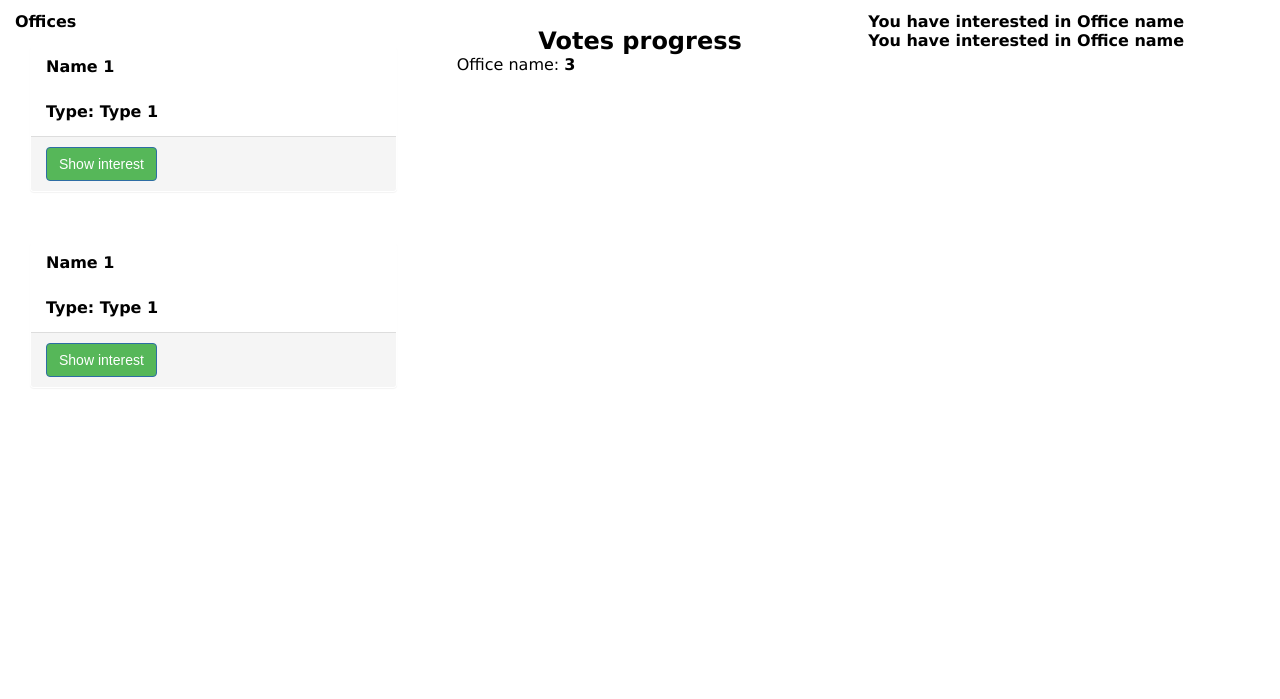
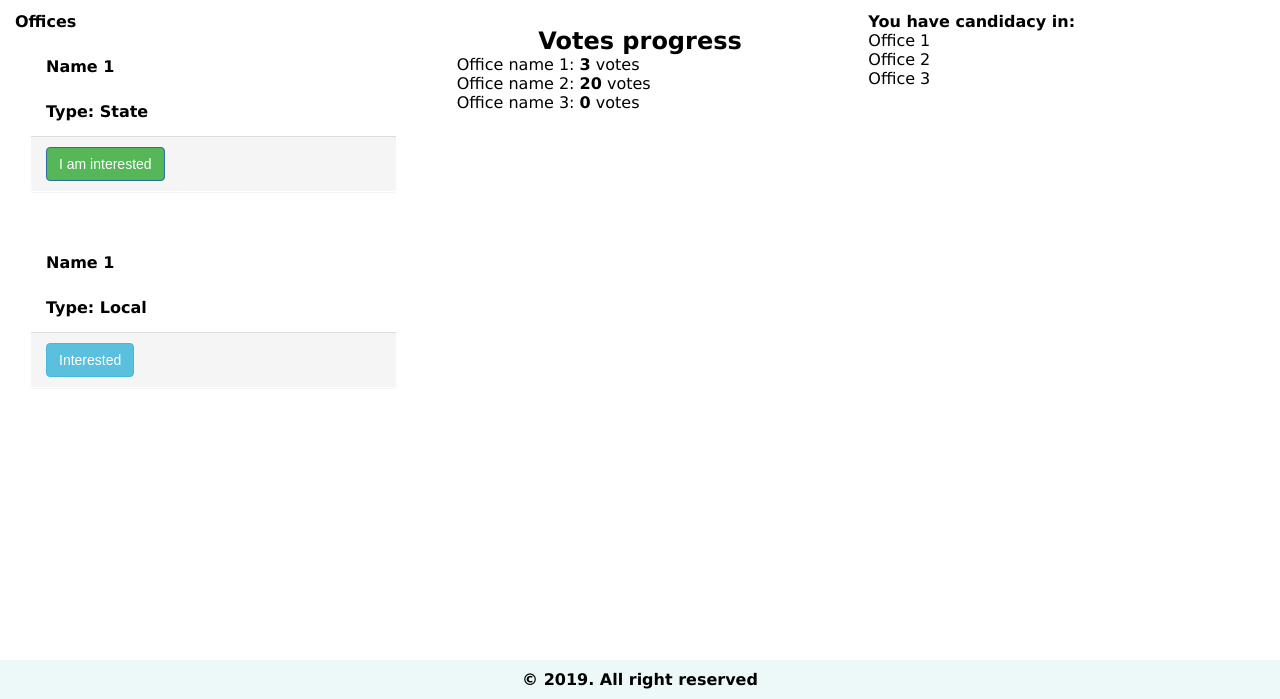
Before and after one commit to AJAkimana/politico, a plain HTML site: page UI/politician.html in a window 1280 px wide. Shown: the part 101-800 px from the top of the page. Drawn offline with Linux system fonts and the light colour scheme.

Commit message:
[#163905021] Refactoring politician page

```diff
--- a/UI/politician.html
+++ b/UI/politician.html
@@ -7,11 +7,12 @@
 	<link rel="stylesheet" type="text/css" href="../public/css/style.css">
 </head>
 <body>
+	<script type="text/javascript">var userType='politician'</script>
 	<nav class="navbar">
 		<span class="navbar-toggle" id="js-navbar-toggle">
 			<i class="fas fa-bars">Menu</i>
 		</span>
-		<a href="#" class="logo">Politico</a>
+		<a href="index.html" class="logo">Politico</a>
 		<ul class="main-nav" id="js-menu">
 		</ul>
 	</nav>
@@ -26,10 +27,10 @@
 							<h3 class="panel-title">Name 1</h3>
 						</div>
 						<div class="panel-body">
-							<h4 class="panel-title">Type: Type 1</h4>
+							<h4 class="panel-title">Type: State</h4>
 						</div>
 						<div class="panel-footer">
-							<button class="btn btn-save">Show interest</button>
+							<button class="btn btn-save">I am interested</button>
 						</div>
 					</div>
 				</div>
@@ -39,10 +40,10 @@
 							<h3 class="panel-title">Name 1</h3>
 						</div>
 						<div class="panel-body">
-							<h4 class="panel-title">Type: Type 1</h4>
+							<h4 class="panel-title">Type: Local</h4>
 						</div>
 						<div class="panel-footer">
-							<button class="btn btn-save">Show interest</button>
+							<button class="btn btn-edit">Interested</button>
 						</div>
 					</div>
 				</div>
@@ -51,14 +52,21 @@
 		<div class="col-smt-12 col-tab-4 col-lap-4 col-dsk-4">
 			<div class="col-smt-12">
 				<h2 class="text-center">Votes progress</h2>
-				<label>Office name: <strong>3</strong></label>
+				<label>Office name 1: <strong>3</strong> votes</label><br>
+				<label>Office name 2: <strong>20</strong> votes</label><br>
+				<label>Office name 3: <strong>0</strong> votes</label>
 			</div>
 		</div>
 		<div class="col-smt-12 col-tab-4 col-lap-4 col-dsk-4">
-			<h4 class="panel-title">You have interested in Office name</h4>
-			<h4 class="panel-title">You have interested in Office name</h4>
+			<h2 class="panel-title">You have candidacy in:</h2>
+			<label>Office 1</label><br>
+			<label>Office 2</label><br>
+			<label>Office 3</label>
 		</div>
 	</section>
+	<footer class="footer">
+		<h4>&copy; <span id="year"></span></h4>
+	</footer>
 	<script type="text/javascript" src="../public/js/common_pages_script.js"></script>
 </body>
 </html>
```
